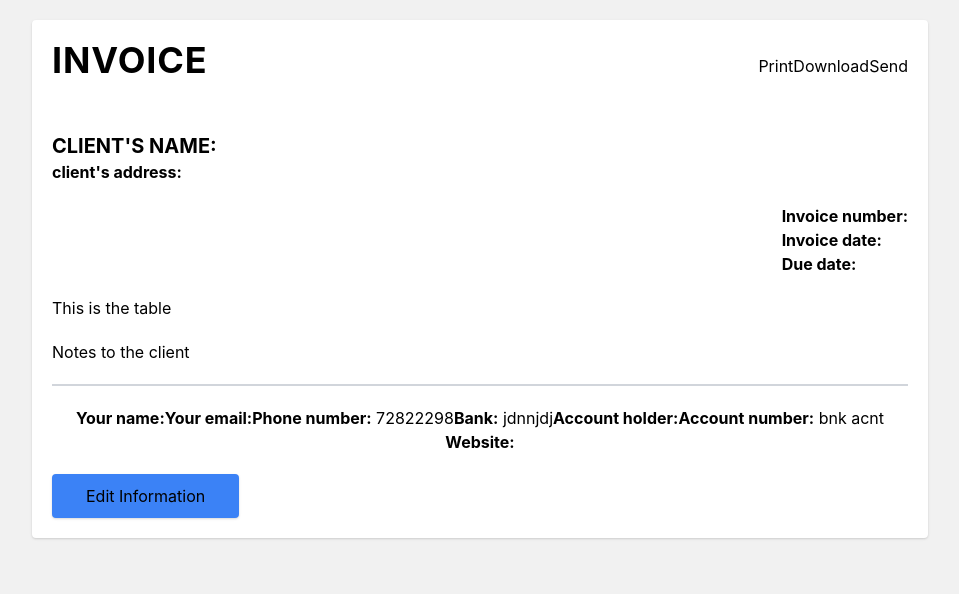
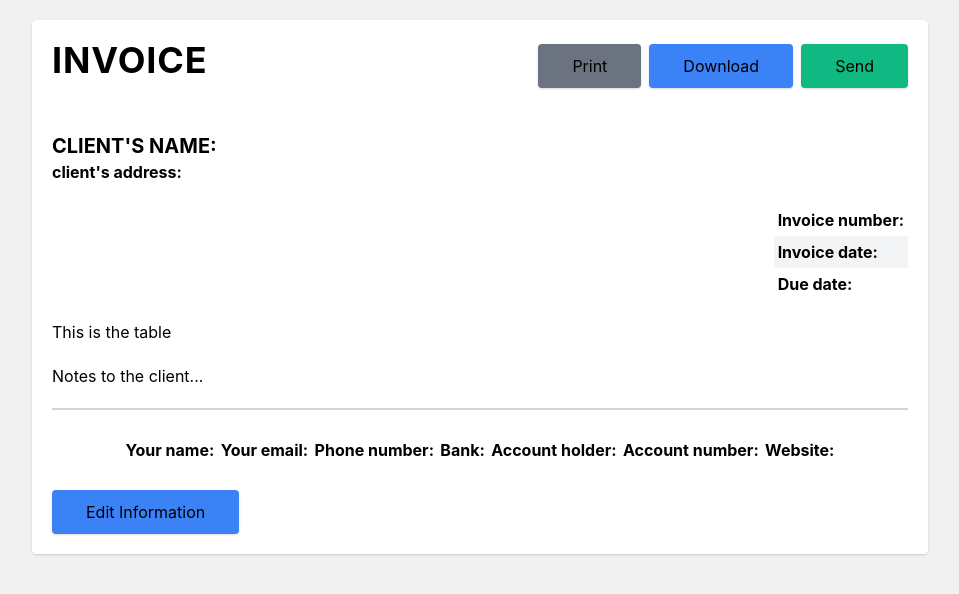
Before and after one commit to shivangi3001/invoice, a React (Create React App) app: page / in a window 1280 px wide. Both pictures are taken after a click on the button "Preview Invoice". Shown: the top 594 px of the page, without its empty margins (160-1119 px from the left). Built offline with nearby package versions, Linux system fonts and the light colour scheme.

Commit message:
designing of invoice done

```diff
--- a/src/App.js
+++ b/src/App.js
@@ -37,7 +37,8 @@ function App() {
 
   return (
     <>
-     <main className="m-5 p-5 rounded shadow xl:max-w-4xl xl:mx-auto bg-white">
+     <main className="m-5 p-5 rounded shadow md:max-w-xl md:mx-auto lg:max-w-2xl
+      xl:max-w-4xl bg-white">
       {showInvoice ? ( <div>
         <Header handlePrint={handlePrint}/>
         <MainDetails name={name} address={address} />
@@ -46,7 +47,12 @@ function App() {
         dueDate={dueDate}/>
         <Table />
         <Notes notes={notes} />
-        <Footer name={name} address={address} website={website} email={email} />
+        <Footer name={name} address={address} website={website}
+          email={email}
+          phone={phone}
+          bankAccount={bankAccount}
+          bankName={bankName}
+          />
 
         <button onClick={() => setShowInvoice(false)} className="bg-blue-500 text-white-font-bold py-2 px-8 rounded shadow
           border-2 border-blue-500 hover:bg-transparent
--- a/src/components/Dates.js
+++ b/src/components/Dates.js
@@ -6,9 +6,10 @@ export default function Dates({invoiceNumber, invoiceDate,
         {/* dates */}
         <articles className="my-5 flex items-end justify-end">
         <ul>
-        <li><span className="font-bold">Invoice number: </span>{invoiceNumber}</li>
-        <li><span className="font-bold">Invoice date: </span>{invoiceDate} </li>
-        <li><span className="font-bold">Due date: </span>{dueDate} </li>
+        <li className="p-1" ><span className="font-bold">Invoice number: </span>{invoiceNumber}</li>
+        <li className="p-1 bg-gray-100">
+            <span className="font-bold">Invoice date: </span>{invoiceDate} </li>
+        <li className="p-1" ><span className="font-bold">Due date: </span>{dueDate} </li>
         </ul>
         </articles>
         </>
--- a/src/components/Footer.js
+++ b/src/components/Footer.js
@@ -2,10 +2,10 @@ export default function Footer({
   name,
   email,
   address,
-  website
-  // phone,
-  // bankAccount,
-  // bankName,
+  website,
+  phone,
+  bankAccount,
+  bankName
 }) {
     return (
         <>
@@ -19,19 +19,16 @@ export default function Footer({
             <span className="font-bold">Your email:</span> {email}
           </li>
           <li>
-            <span className="font-bold">Phone number:</span> 72822298
-            {/* {phone} */}
+            <span className="font-bold">Phone number:</span> {phone}
           </li>
           <li>
-            <span className="font-bold">Bank:</span> jdnnjdj
-            {/* {bankName} */}
+            <span className="font-bold">Bank:</span> {bankName}
           </li>
           <li>
             <span className="font-bold">Account holder:</span> {name}
           </li>
           <li>
-            <span className="font-bold">Account number:</span> bnk acnt
-            {/* {bankAccount} */}
+            <span className="font-bold">Account number:</span> {bankAccount}
           </li>
           <li>
             <span className="font-bold">Website:</span>{" "}
--- a/src/components/Header.js
+++ b/src/components/Header.js
@@ -11,9 +11,21 @@ export default function Header({handlePrint}) {
         <div>
           <ul className="flex items-center justify-between flex-wrap">
             <li><button onClick={handlePrint}
-            className="btn btn-print">Print</button></li>
-            <li><button className="btn btn-download">Download</button></li>
-            <li><button className="btn btn-send" >Send</button></li>
+            className="bg-gray-500 text-white-font-bold py-2 px-8 rounded shadow
+            border-2 border-gray-500 hover:bg-transparent
+            transition-all duration-300
+            hover:text-gray-500">
+              Print</button></li>
+            <li className="mx-2">
+              <button className="bg-blue-500 text-white-font-bold py-2 px-8 rounded shadow
+          border-2 border-blue-500 hover:bg-transparent
+          transition-all duration-300
+          hover:text-blue-500">
+              Download</button></li>
+            <li><button className="bg-green-500 text-white-font-bold py-2 px-8 rounded shadow
+          border-2 border-green-500 hover:bg-transparent
+          transition-all duration-300
+          hover:text-green-500" >Send</button></li>
           </ul>
         </div>
 
--- a/src/components/Notes.js
+++ b/src/components/Notes.js
@@ -1,9 +1,9 @@
-export default function Notes() {
+export default function Notes({notes}) {
     return (
         <>
         {/* Notes */}
         <section className="mb-5">
-          <p> Notes to the client</p>
+          <p className="lg:w-1/2 text-justify" > Notes to the client... {notes} </p>
         </section>
         </>
     )
--- a/src/index.css
+++ b/src/index.css
@@ -8,7 +8,10 @@ body {
   background-color: #f1f1f1;
 }
 
-code {
-  font-family: source-code-pro, Menlo, Monaco, Consolas, 'Courier New',
-    monospace;
+button{
+  user-select: none;
 }
+
+.footer li {
+  margin: 0.5rem 0.2rem;
+}
```
